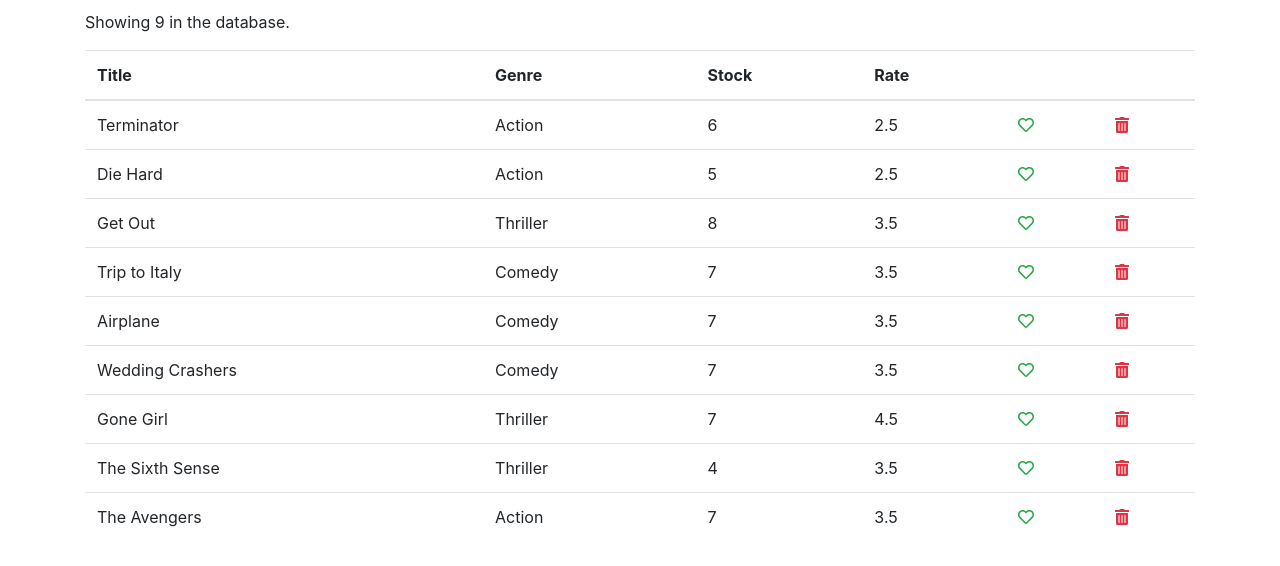
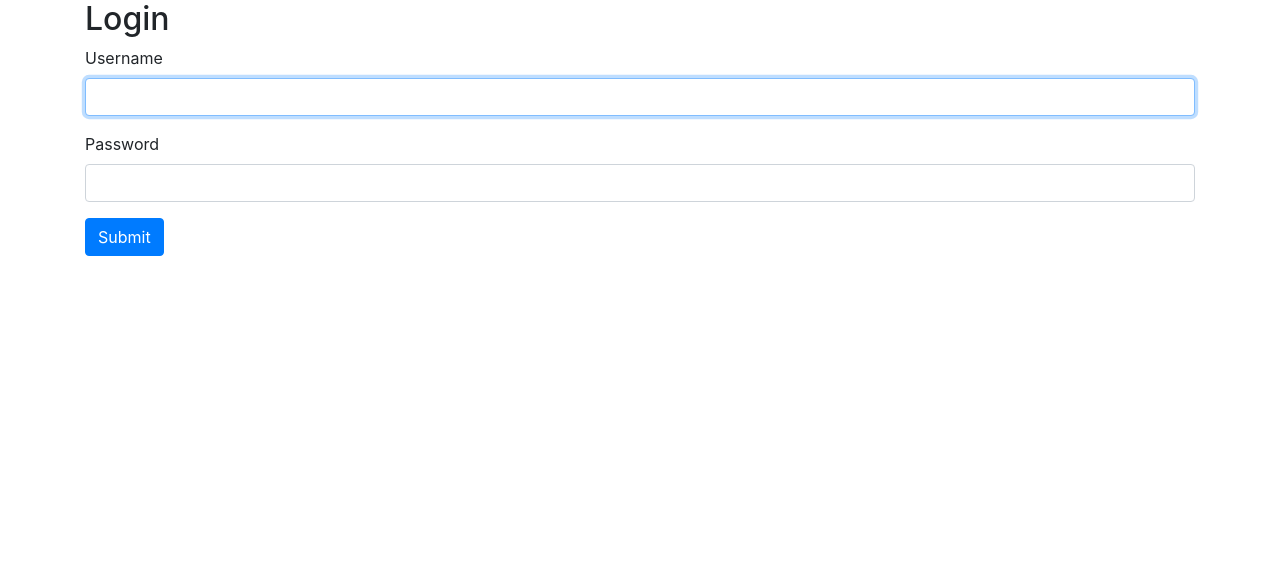
Before and after one commit to OL73/Vidly, a React (Create React App) app: page /login in a window 1280 px wide. Shown: the top 566 px of the page. Built offline with nearby package versions, Linux system fonts and the light colour scheme.

Commit message:
jout login et react-router-dom

```diff
--- a/package.json
+++ b/package.json
@@ -14,6 +14,7 @@
     "font-awesome": "^4.7.0",
     "react": "^16.13.1",
     "react-dom": "^16.13.1",
+    "react-router-dom": "^5.2.0",
     "react-scripts": "3.4.3"
   },
   "scripts": {
--- a/src/App.js
+++ b/src/App.js
@@ -1,12 +1,18 @@
 import React from "react";
 import "./App.css";
 import Movies from "./components/movies";
+import { Route } from 'react-dom';
+import { Switch } from 'react-router-dom';
+import NavBar from "./components/navBar";
 
 function App() {
   return (
-    <main className="container">
-      <Movies />
-    </main>
+    <>
+      <NavBar />
+      <main className="container">
+        <Movies />
+      </main>
+    </>
   );
 }
 
--- /dev/null
+++ b/src/components/LoginForm.jsx
@@ -0,0 +1,62 @@
+import React, { Component } from 'react'
+
+class LoginForm extends Component {
+    state = {
+        account: {
+            username: '',
+            password: ''
+        }
+    }
+
+    handleSubmit = e => {
+        e.preventDefault();
+
+        console.log('submitted');
+    }
+
+    handleChange = e => {
+        const account = { ...this.state.account };
+        account[e.currentTarget.name] = e.currentTarget.value; // account[e.currentTarget.name] permet de récupérer le name de l'input
+
+        console.log(account);
+        this.setState({ account });
+    }
+
+    render() {
+
+        const { account } = this.state;
+
+        return (
+            <div className="container">
+                <h2>Login</h2>
+                <form onSubmit={this.handleSubmit}>
+                    <div className="form-group">
+                        <label htmlFor="username">Username</label>
+                        <input
+                            value={account.username}
+                            onChange={this.handleChange}
+                            name="username"
+                            autoFocus
+                            id="username"
+                            type="text"
+                            className="form-control"
+                        />
+                    </div>
+                    <div className="form-group">
+                        <label htmlFor="password">Password</label>
+                        <input
+                            value={account.password}
+                            onChange={this.handleChange}
+                            name="password"
+                            id="password"
+                            type="text"
+                            className="form-control" />
+                    </div>
+                    <button className="btn btn-primary">Submit</button>
+                </form>
+            </div>
+        );
+    }
+}
+
+export default LoginForm;
--- /dev/null
+++ b/src/components/navBar.jsx
@@ -0,0 +1,25 @@
+import React from 'react'
+import { NavLink } from 'react-router-dom';
+
+const NavBar = () => {
+    return (
+        <nav class="navbar navbar-expand-lg navbar-light bg-light">
+            <a class="navbar-brand" href="#">Navbar</a>
+            <button class="navbar-toggler" type="button" data-toggle="collapse" data-target="#navbarNav" aria-controls="navbarNav" aria-expanded="false" aria-label="Toggle navigation">
+                <span class="navbar-toggler-icon"></span>
+            </button>
+            <div class="collapse navbar-collapse" id="navbarNav">
+                <ul class="navbar-nav">
+                    <li class="nav-item active">
+                        <NavLink class="nav-link" to="/">Home <span class="sr-only">(current)</span></NavLink>
+                    </li>
+                    <li class="nav-item">
+                        <NavLink class="nav-link" to="/login">Login</NavLink>
+                    </li>
+                </ul>
+            </div>
+        </nav>
+    );
+}
+
+export default NavBar;
--- /dev/null
+++ b/src/history.js
@@ -0,0 +1,5 @@
+import { createBrowserHistory } from 'history';
+
+const history = createBrowserHistory();
+
+export default history;
--- a/src/index.js
+++ b/src/index.js
@@ -5,10 +5,18 @@
 import * as serviceWorker from "./serviceWorker";
 import "bootstrap/dist/css/bootstrap.css";
 import "font-awesome/css/font-awesome.css";
+import { Router, Switch, Route } from "react-router-dom";
+import history from './history';
+import LoginForm from './components/LoginForm';
 
 ReactDOM.render(
   <React.StrictMode>
-    <App />
+    <Router history={history}>
+      <Switch>
+        <Route path="/login" component={LoginForm} />
+        <Route path="/" component={App} />
+      </Switch>
+    </Router>
   </React.StrictMode>,
   document.getElementById("root")
 );
```
Also changed, not shown: 1 other file (tests, documents, lock files or other folders).
